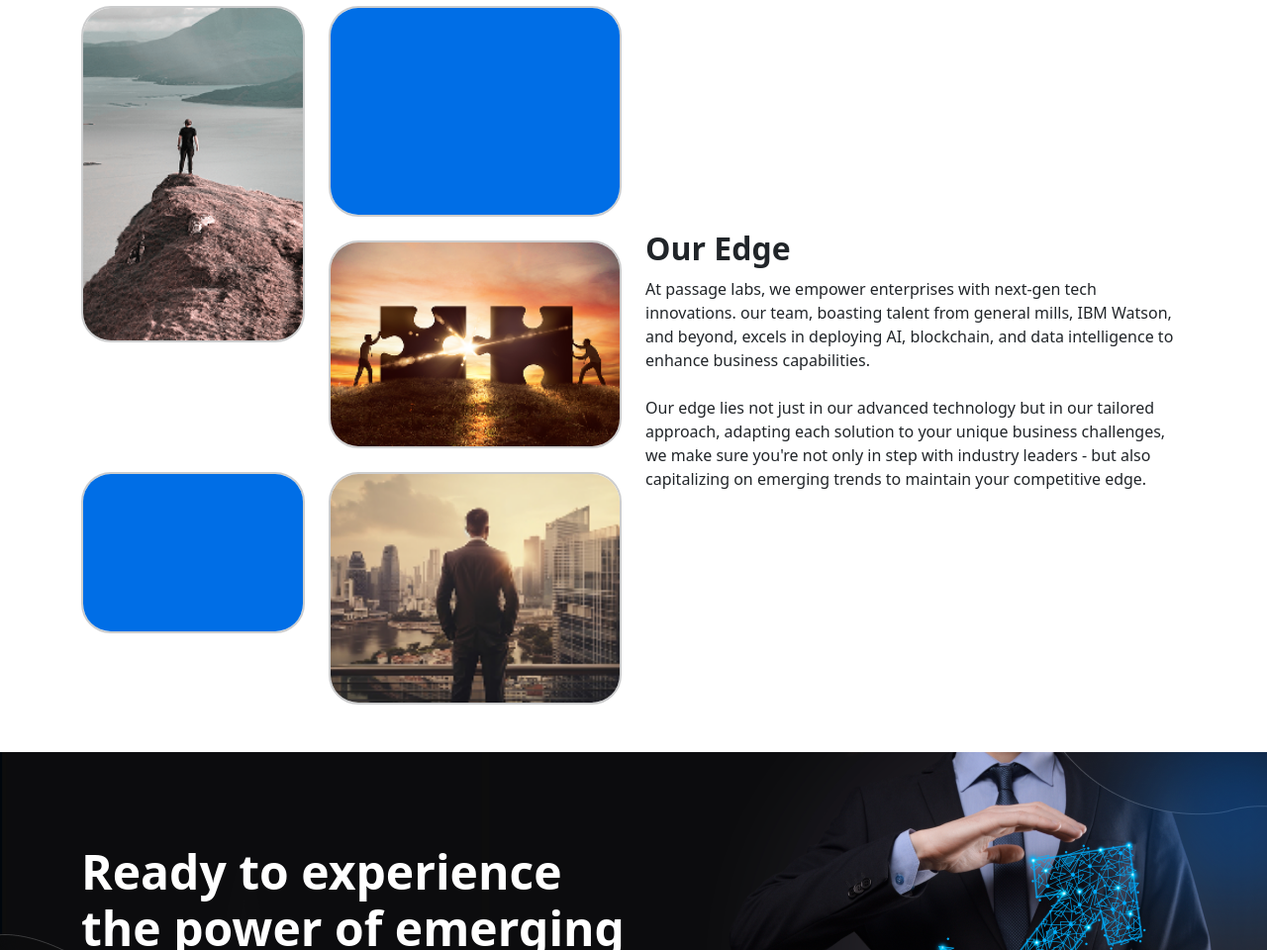
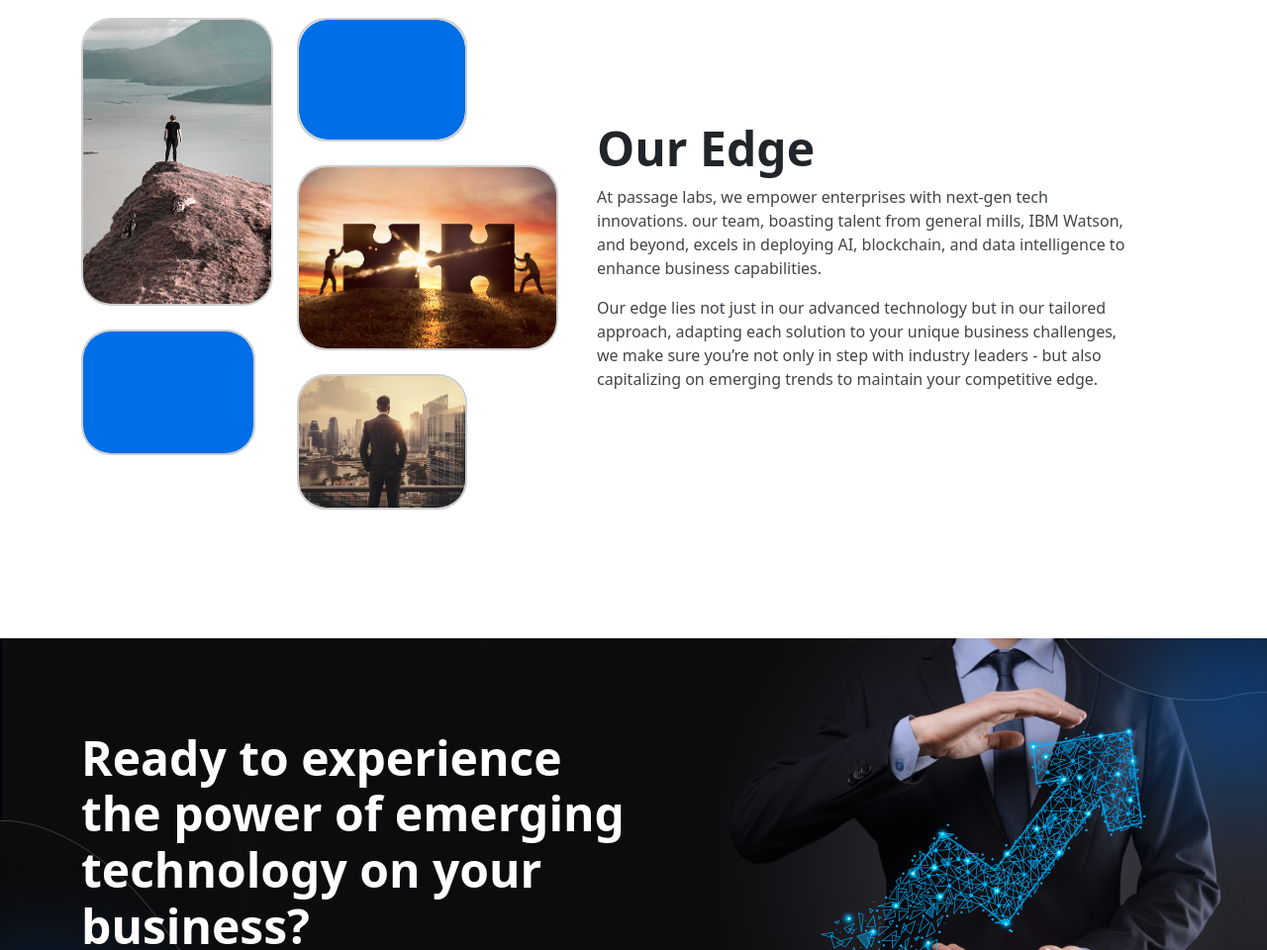
Before and after one commit to avinashdahiya/versus-page-2, a plain HTML site: page index.html in a window 1280 px wide. Shown: the part 1740-2700 px from the top of the page at 99% size. Drawn offline with nearby package versions, Linux system fonts and the light colour scheme.

Commit message:
some change

```diff
--- a/assets/css/root.css
+++ b/assets/css/root.css
@@ -1,5 +1,5 @@
 :root {
-    --font-family-primary: "Rubik", serif;
+
     --fs-sm: 16px;
     --fs-md: 20px;
     --fs-lg: 24px;
@@ -51,6 +51,34 @@
 
 @media (max-width:575.98px) {
     :root {
-        --fs-2xl: 20px;
+        --fs-2xl: 32px;
+        --fs-lg: 16px;
     }
 }
+
+@media (max-width:475.98px) {
+    :root {
+        --fs-2xl: 22px;
+        --fs-lg: 16px;
+    }
+}
+
+@media (max-width:991.98px) {
+    :root {
+        --fs-sm: 12px;
+        --fs-xl: 23px;
+    }
+}
+
+@media (max-width:768.98px) {
+    :root {
+        --fs-sm: 14px;
+        --fs-xl: 20px;
+    }
+}
+
+@media (max-width:1100.98px) {
+    :root {
+        --fs-xl: 22px;
+    }
+}
--- a/assets/css/style.css
+++ b/assets/css/style.css
@@ -175,47 +175,56 @@
     margin-top: 100px;
 }
 /* -------------section-3--------------- */
-.border-30 {
+.pt-60 {
+    padding-top: 60px;
+}
+
+.grid-item {
+    border-radius: 30px;
+}
+
+.grid-item img {
+    object-fit: cover;
+    object-position: center;
+    transition: all 100ms linear;
+}
+
+.grid-item:hover img {
+    transform: scale(1.08);
+}
+
+/* ----------section-3-------- */
+.mx-w-194 {
+    max-width: 194px;
+}
+
+.mx-w-172 {
+    max-width: 172px;
+}
+
+.mx-w-264 {
+    max-width: 264px;
+}
+
+.mx-h-293 {
+    max-height: 293px;
+}
+
+.mt-24 {
+    margin-top: 24px;
+}
+
+.ml-24 {
+    margin-left: 24px;
+}
+
+.mx-w-549 {
+    max-width: 549px;
+}
+
+.img-border {
     border-radius: 30px;
     border: 2px solid #00060C33;
-
-}
-
-.max-w-558 {
-    max-width: 558px;
-}
-
-.grid {
-    display: grid;
-    grid-row: auto;
-    grid-column: auto;
-    border-radius: 30px;
-    gap: 24px;
-}
-
-.grid-item-1 {
-    grid-row: 1/3;
-    grid-column: 1/2;
-}
-
-.grid-item-2 {
-    grid-row: 1/2;
-    grid-column: 2/3;
-}
-
-.grid-item-3 {
-    grid-row: 2/3;
-    grid-column: 2/3;
-}
-
-.grid-item-4 {
-    grid-row: 3/4;
-    grid-column: 1/2;
-}
-
-.grid-item-5 {
-    grid-row: 3/4;
-    grid-column:2/3;
 }
 
 /* ------------------------section-4--------------------- */
--- a/index.html
+++ b/index.html
@@ -114,39 +114,50 @@
         </div>
     </section>
     <!-- --------------------section-3-------------------------- -->
-    <section>
-        <div class="container max-w-1140 py-lg-5">
-            <div class="row align-items-center">
-                <div class="col-12 col-lg-6">
-                    <div class="grid">
-                        <div class="grid-item-1"><img class="w-100 grid-card grid-1 border-30"
-                                src="./assets/image/png/grid-1.png" alt="lake">
+    <section class="pt-60 pb-130">
+        <div class="container mx-w-1140">
+            <div class="row">
+                <div class="col-12 col-md-5 center md-end d-flex">
+                    <div class="d-flex">
+                        <div class="d-flex flex-column">
+                            <div class="grid-item overflow-hidden">
+                                <img class="mx-w-194 mx-h-293 img-border" src="./assets/image/png/grid-1.png"
+                                    alt="grid-img-1">
+                            </div>
+                            <div class="grid-item overflow-hidden">
+                                <img class="mx-w-194 mt-24 img-border" src="./assets/image/png/grid-2.png"
+                                    alt="grid-img-1">
+                            </div>
                         </div>
-                        <div class="grid-item-2"><img class="w-100 grid-card grid-2 border-30"
-                                src="./assets/image/png/grid-2.png" alt="blue-box">
-                        </div>
-                        <div class="grid-item-3"><img class="w-100 grid-card grid-3 border-30"
-                                src="./assets/image/png/grid-3.png" alt="2-men">
-                        </div>
-                        <div class="grid-item-4"><img class="w-100 grid-card grid-4 border-30"
-                                src="./assets/image/png/grid-2.png" alt="blue-box">
-                        </div>
-                        <div class="grid-item-5"><img class="w-100 grid-card grid-5 border-30"
-                                src="./assets/image/png/grid-4.png" alt="men">
+                        <div class="d-flex flex-column">
+                            <div class="grid-item overflow-hidden">
+                                <img class="ml-24 mx-w-172 img-border" src="./assets/image/png/grid-img-1-row-2.png"
+                                    alt="grid-img-1-row-2">
+                            </div>
+                            <div class="grid-item overflow-hidden">
+                                <img class="mt-24 ml-24 mx-w-264 img-border"
+                                    src="./assets/image/png/grid-3.png" alt="grid-img-1-row-2">
+                            </div>
+                            <div class="grid-item overflow-hidden">
+                                <img class="mt-24 ml-24 mx-w-172 img-border"
+                                    src="./assets/image/png/grid-4.png" alt="grid-img-1-row-2">
+                            </div>
                         </div>
                     </div>
                 </div>
-                <div class="col-12 col-lg-6 justify-content-center py-3 d-flex flex-column">
-                    <h2 class="font-family-primary mb-0 fw-semibold text-start text-xl lh-56 color-black-2">Our Edge
-                    </h2>
-                    <p class="font-family-primary mb-0 fw-normal fs-6 lh-24 max-w-558 opacity-70 color-black-2">At
-                        passage labs, we empower enterprises with next-gen tech innovations. our team, boasting talent
-                        from general mills, IBM Watson, and beyond, excels in deploying AI, blockchain, and data
-                        intelligence to enhance business capabilities. <br><br>Our edge lies not just in our advanced
-                        technology but in our tailored approach, adapting each solution to your unique business
-                        challenges, we make sure you're not only in step with industry leaders - but also capitalizing
-                        on emerging trends to maintain your competitive edge.
-                    </p>
+                <div class="col-12 col-md-7 justify-content-center align-items-center d-flex">
+                    <div class="pl-75 pt-36">
+                        <h2 class="fw-semibold fs-2xl lh-56 our-edge-heading">Our Edge</h2>
+                        <p class="fst-normal fs-sm lh-24 text-lightgrey opacity-75 mx-w-549">At passage labs, we empower
+                            enterprises with next-gen tech innovations. our team, boasting
+                            talent from general mills, IBM Watson, and beyond, excels in deploying AI, blockchain, and
+                            data intelligence to enhance business capabilities.</p>
+                        <p class="fst-normal fs-sm lh-24 text-lightgrey opacity-75 mx-w-549">Our edge lies not just in
+                            our advanced technology but in our tailored approach, adapting each
+                            solution to your unique business challenges, we make sure you’re not only in step with
+                            industry leaders - but also capitalizing on emerging trends to maintain your competitive
+                            edge.</p>
+                    </div>
                 </div>
             </div>
         </div>
```
Also changed, not shown: assets/image/png/Rectangle 34.png (deleted), assets/image/png/grid-img-1-row-2.png (added).
